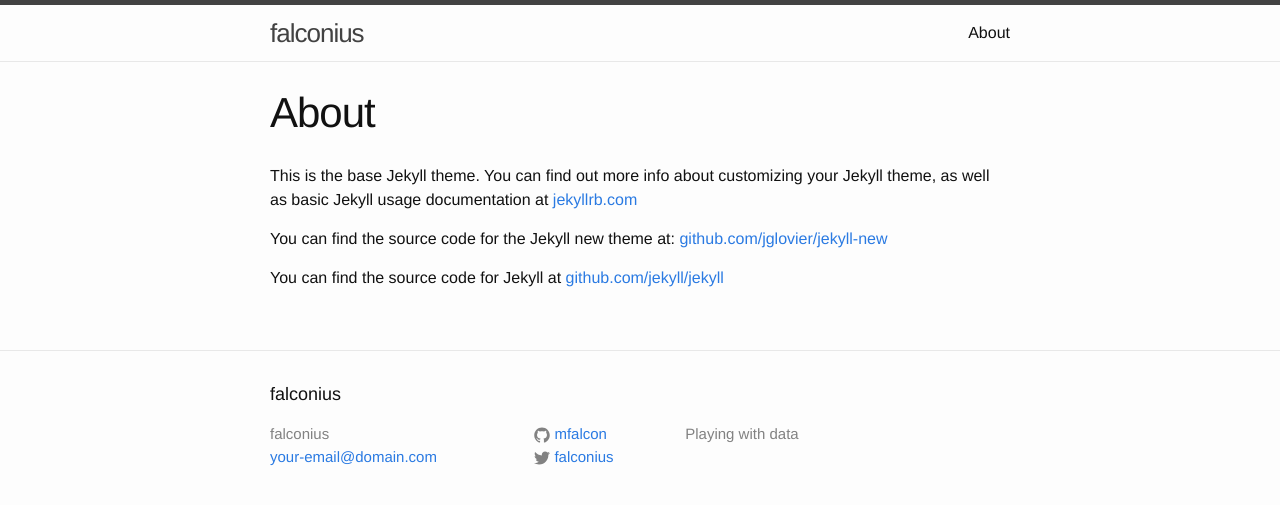
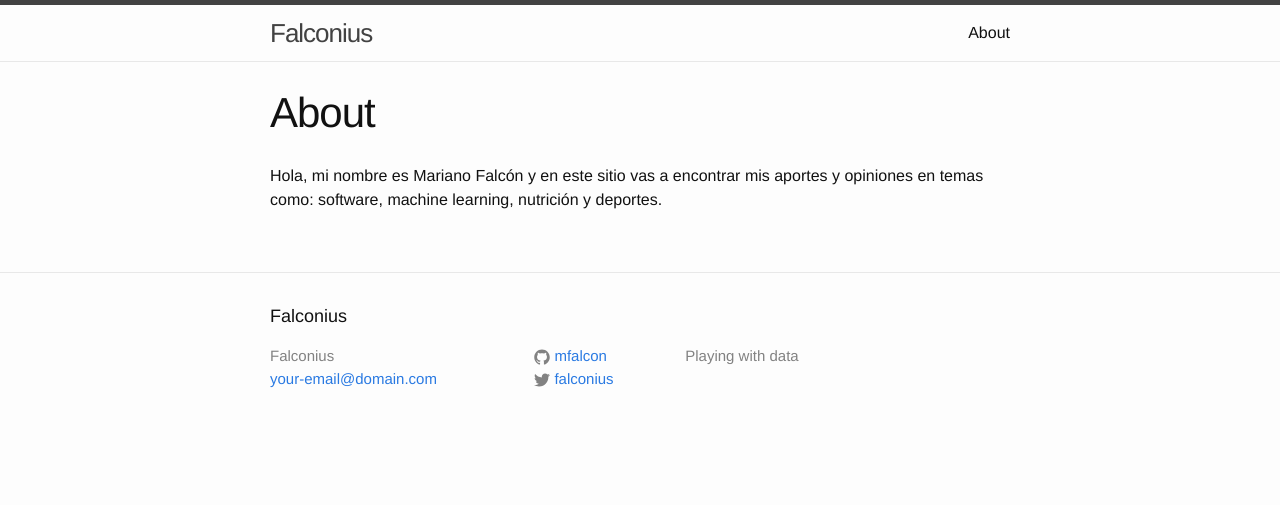
Before and after one commit to mfalcon/mfalcon.github.io, a Jekyll site: the page built from about.md, in a window 1280 px wide. Shown: the top 505 px of the page. Built offline with Jekyll 4.4.1, drawn with Linux system fonts in a browser that asks for light colours.

Commit message:
adding post

```diff
--- a/_config.yml
+++ b/_config.yml
@@ -1,5 +1,5 @@
 # Site settings
-title: falconius
+title: Falconius
 email: your-email@domain.com
 description: > # this means to ignore newlines until "baseurl:"
   Playing with data
--- a/about.md
+++ b/about.md
@@ -4,8 +4,5 @@ title: About
 permalink: /about/
 ---
 
-This is the base Jekyll theme. You can find out more info about customizing your Jekyll theme, as well as basic Jekyll usage documentation at [jekyllrb.com](http://jekyllrb.com/)
-
-You can find the source code for the Jekyll new theme at: [github.com/jglovier/jekyll-new](https://github.com/jglovier/jekyll-new)
-
-You can find the source code for Jekyll at [github.com/jekyll/jekyll](https://github.com/jekyll/jekyll)
+Hola, mi nombre es Mariano Falcón y en este sitio vas a encontrar mis aportes y opiniones en temas como:
+software, machine learning, nutrición y deportes.
```
